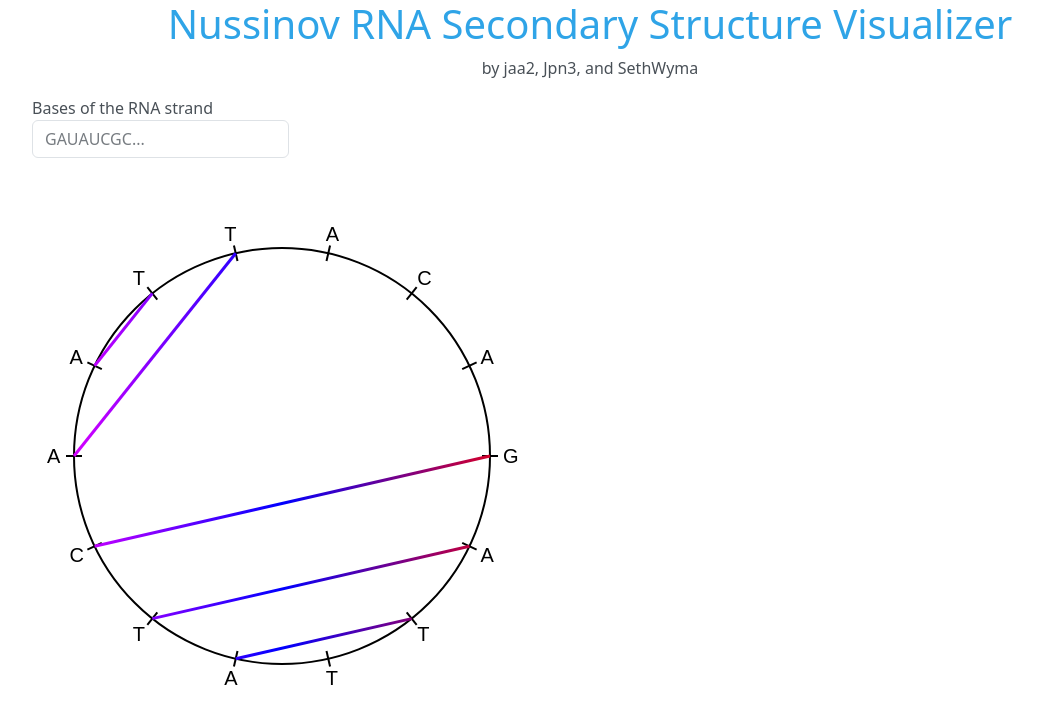
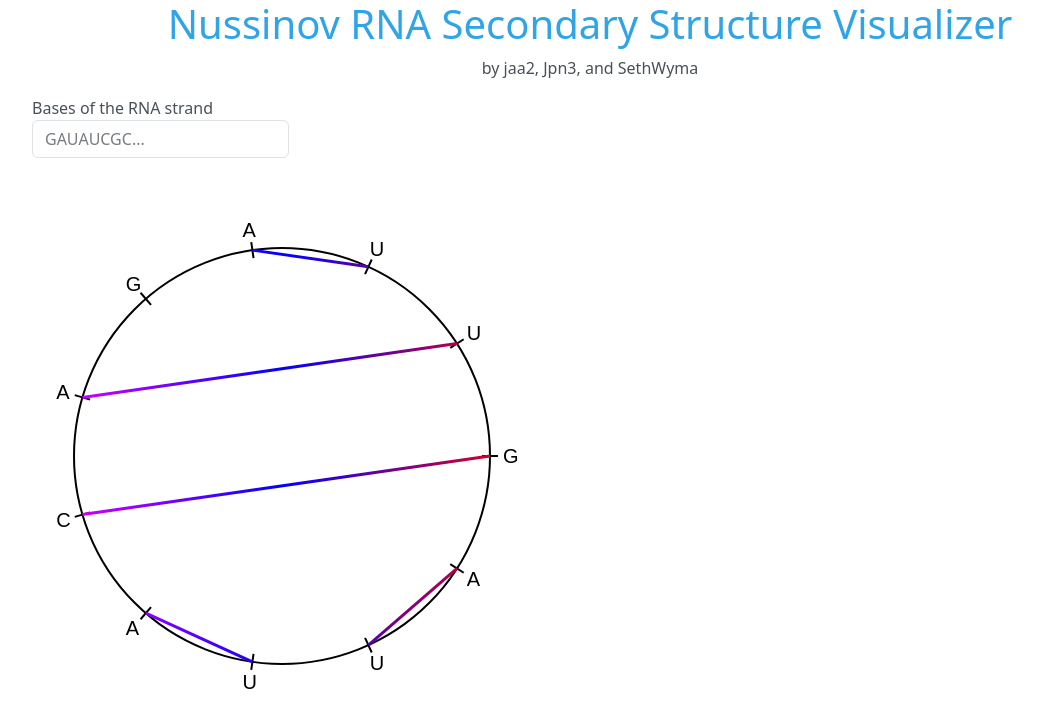
Before and after one commit to jaa2/nussinov-rna-visualizer, a React (Create React App) app: page / in a window 1280 px wide. Shown: the top 728 px of the page, without its empty margins (50-1093 px from the left). Built offline with nearby package versions, Linux system fonts and the light colour scheme.

Commit message:
Use RNA for default bases

```diff
--- a/src/App.tsx
+++ b/src/App.tsx
@@ -8,8 +8,8 @@ const App = function App() {
 
   useEffect(() => {
     // Called on component load
-    setPairs([[0, 6], [1, 5], [2, 4], [7, 10], [8, 9]]);
-    setBases('GATTATCAATTACA');
+    setPairs([[0, 5], [1, 2], [3, 4], [6, 10], [8, 9]]);
+    setBases('GAUUACAGAUU');
   }, []);
 
   /**
```
